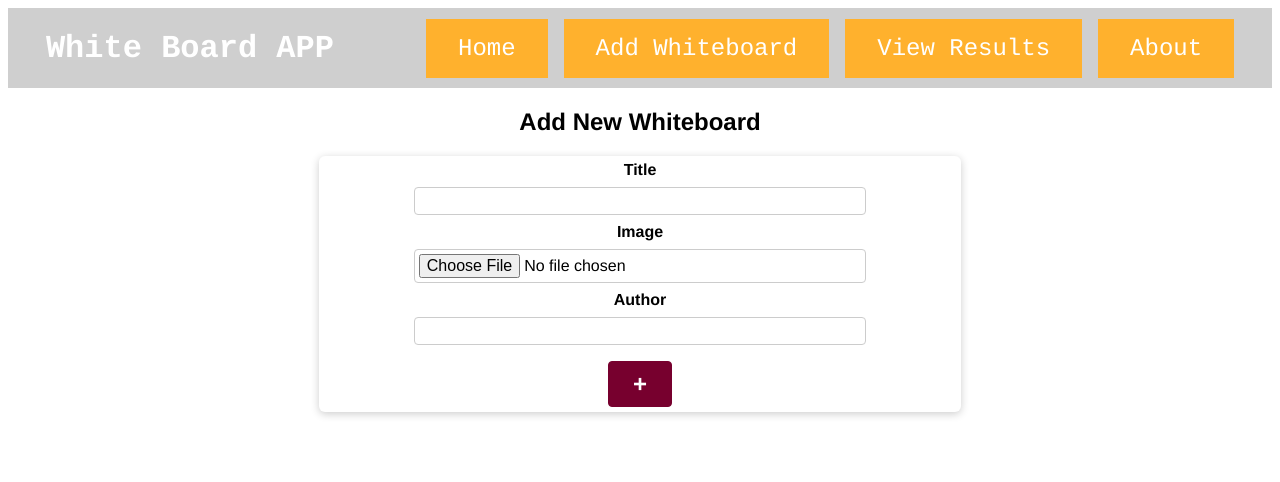
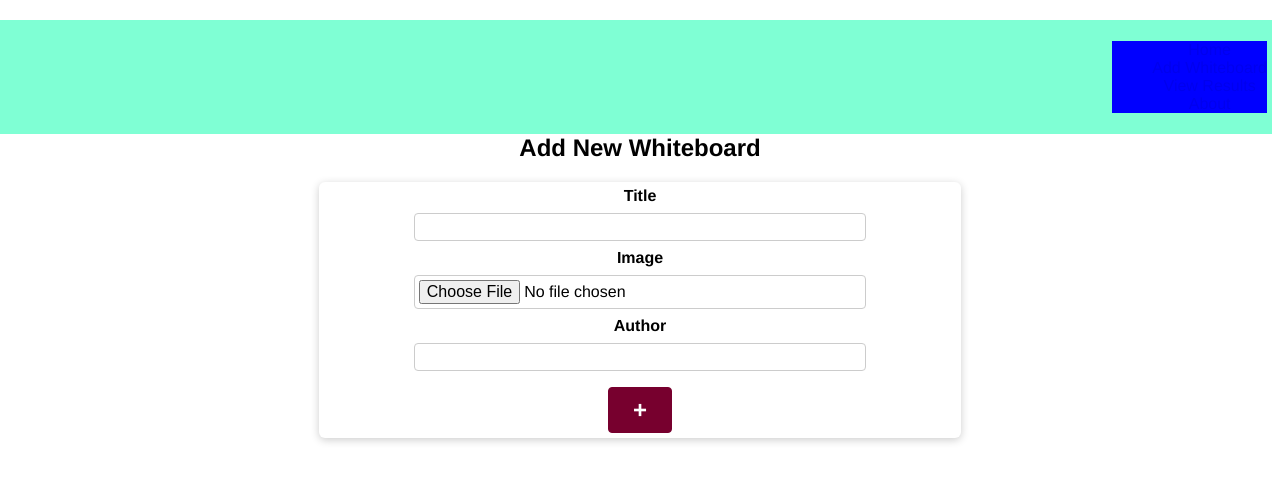
Before and after one commit to koolkat254/WhiteBoardApp, a React (Create React App) app: page /#/new-WhiteBoard in a window 1280 px wide. Shown: the top 482 px of the page. Built offline with nearby package versions, Linux system fonts and the light colour scheme.

Commit message:
dddd
ddd

```diff
--- a/src/components/NavBar.js
+++ b/src/components/NavBar.js
@@ -6,9 +6,9 @@ import styles from './NavBar.module.css';
 const NavBar = () => {
   return (
     <header className={styles.header}>
-        <div className={styles.logo}>White Board APP</div>
+        <div className={styles.logo}></div>
         <nav>
-            <ul>
+        <ul className={styles.menu}>
                 <li>
                     <Link to='/'>Home</Link>
                 </li>
@@ -22,6 +22,7 @@ const NavBar = () => {
                     <Link to='/about'>About</Link>
                 </li>
             </ul>
+
         </nav>
     </header>
   )
--- a/src/components/NavBar.module.css
+++ b/src/components/NavBar.module.css
@@ -1,57 +1,19 @@
-/*
-gray-color: CFCFCF
-orange-color: FFB12D
-green-color: 7ED957
-*/
+*{
+  list-style: none;
+  text-decoration: none;
+}
 
+.header{
+  background-color: aquamarine;
+  float: right;
+  display: block;
+  padding: 5px;
+  width: 100%;
+}
 
-.header {
-    width: auto;
-    height: 5rem;
-    display: flex;
-    align-items: center;
-    justify-content: space-between;
-    background-color: #CFCFCF;
-    padding: 0 3%;
-    font-family:  Courier, monospace;
-  }
+.menu{
+  background-color: blue;
+  float: right;
+  align-items: center;
 
-  .logo {
-    font-size: 2rem;
-    color: white;
-    font-weight: bold;
-  }
-
-  .header ul {
-    list-style: none;
-    margin: 0;
-    padding: 0;
-    display: flex;
-    align-items: baseline;
-  }
-
-  .header li {
-    margin-left: 1rem;
-    background-color: #FFB12D;
-    padding: 1rem 2rem;
-  }
-
-  .header a {
-    text-decoration: none;
-    font-size: 1.5rem;
-    color: white;
-  }
-
-  .header a:hover,
-  .header a:active,
-  .header a.active {
-    color: white;
-  }
-
-  .badge {
-    background-color: #cc2062;
-    color: white;
-    border-radius: 12px;
-    padding: 0 1rem;
-    margin-left: 0.5rem;
-  }
+}
--- a/src/components/NewWhiteboardForm.module.css
+++ b/src/components/NewWhiteboardForm.module.css
@@ -9,7 +9,6 @@
   align-items: center;
   justify-content: center;
   padding: 5px;
-  align-items: center;
   width: 50%;
 
 }
```
Also changed, not shown: src/cssNotes.txt, 1 other file (tests, documents, lock files or other folders).
